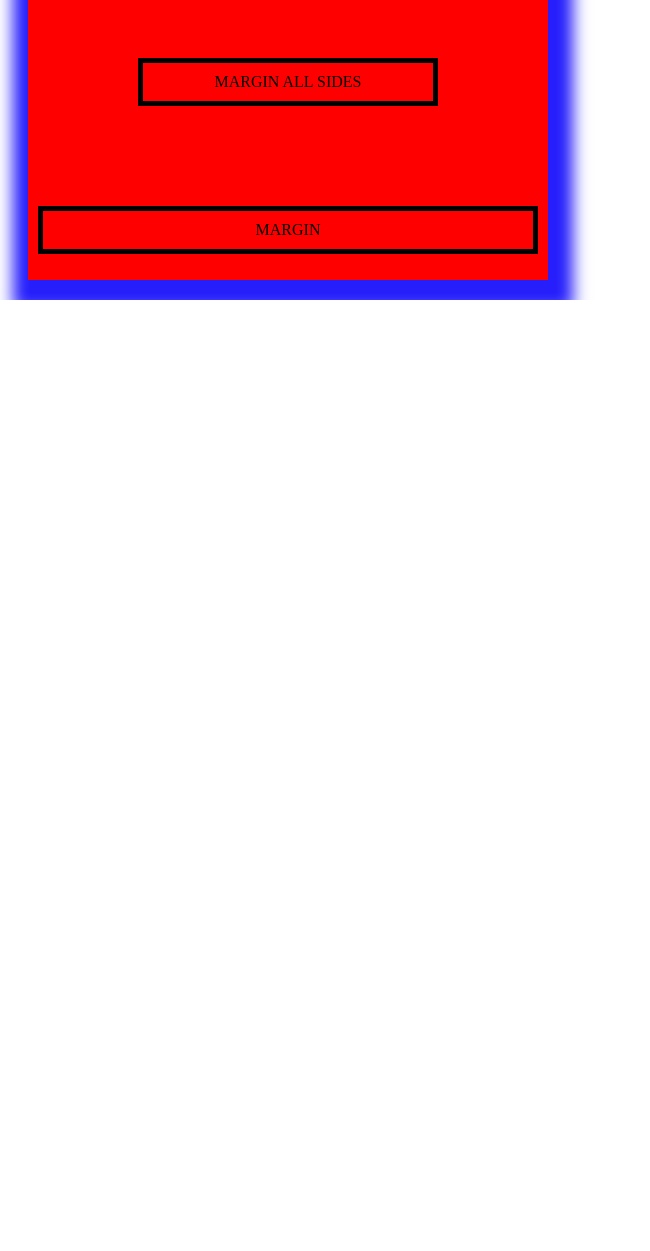
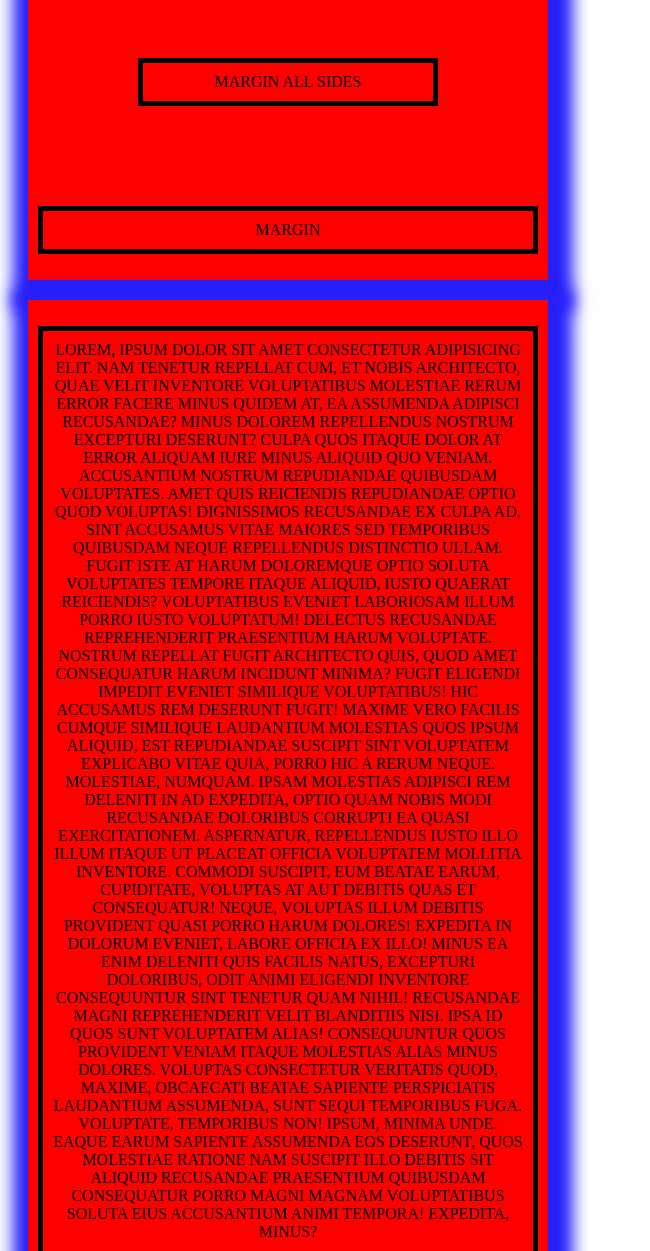
Before and after one commit to lavishjain36/Pseudoselector, a plain HTML site: page index.html in a window 1280 px wide. Shown: the part 3792-5043 px from the top of the page, without its empty margins (0-650 px from the left). Before the commit the page ends 4092 px from the top, so only its background shows below. Drawn offline with Linux system fonts and the light colour scheme.

Commit message:
Added index.html

```diff
--- a/index.html
+++ b/index.html
@@ -81,5 +81,19 @@
         <p style="margin:100px">Margin All Sides</p>
         <p>Margin</p>
     </div>
+
+
+<div>
+    <p>Lorem, ipsum dolor sit amet consectetur adipisicing elit. Nam tenetur repellat cum, et nobis architecto, quae velit inventore voluptatibus molestiae rerum error facere minus quidem at, ea assumenda adipisci recusandae?
+    Minus dolorem repellendus nostrum excepturi deserunt? Culpa quos itaque dolor at error aliquam iure minus aliquid quo veniam. Accusantium nostrum repudiandae quibusdam voluptates. Amet quis reiciendis repudiandae optio quod voluptas!
+    Dignissimos recusandae ex culpa ad, sint accusamus vitae maiores sed temporibus quibusdam neque repellendus distinctio ullam. Fugit iste at harum doloremque optio soluta voluptates tempore itaque aliquid, iusto quaerat reiciendis?
+    Voluptatibus eveniet laboriosam illum porro iusto voluptatum! Delectus recusandae reprehenderit praesentium harum voluptate. Nostrum repellat fugit architecto quis, quod amet consequatur harum incidunt minima? Fugit eligendi impedit eveniet similique voluptatibus!
+    Hic accusamus rem deserunt fugit! Maxime vero facilis cumque similique laudantium molestias quos ipsum aliquid, est repudiandae suscipit sint voluptatem explicabo vitae quia, porro hic a rerum neque. Molestiae, numquam.
+    Ipsam molestias adipisci rem deleniti in ad expedita, optio quam nobis modi recusandae doloribus corrupti ea quasi exercitationem. Aspernatur, repellendus iusto illo illum itaque ut placeat officia voluptatem mollitia inventore.
+    Commodi suscipit, eum beatae earum, cupiditate, voluptas at aut debitis quas et consequatur! Neque, voluptas illum debitis provident quasi porro harum dolores! Expedita in dolorum eveniet, labore officia ex illo!
+    Minus ea enim deleniti quis facilis natus, excepturi doloribus, odit animi eligendi inventore consequuntur sint tenetur quam nihil! Recusandae magni reprehenderit velit blanditiis nisi. Ipsa id quos sunt voluptatem alias!
+    Consequuntur quos provident veniam itaque molestias alias minus dolores. Voluptas consectetur veritatis quod, maxime, obcaecati beatae sapiente perspiciatis laudantium assumenda, sunt sequi temporibus fuga. Voluptate, temporibus non! Ipsum, minima unde.
+    Eaque earum sapiente assumenda eos deserunt, quos molestiae ratione nam suscipit illo debitis sit aliquid recusandae praesentium quibusdam consequatur porro magni magnam voluptatibus soluta eius accusantium animi tempora! Expedita, minus?</p>
+</div>
 </body>
 </html>
```
